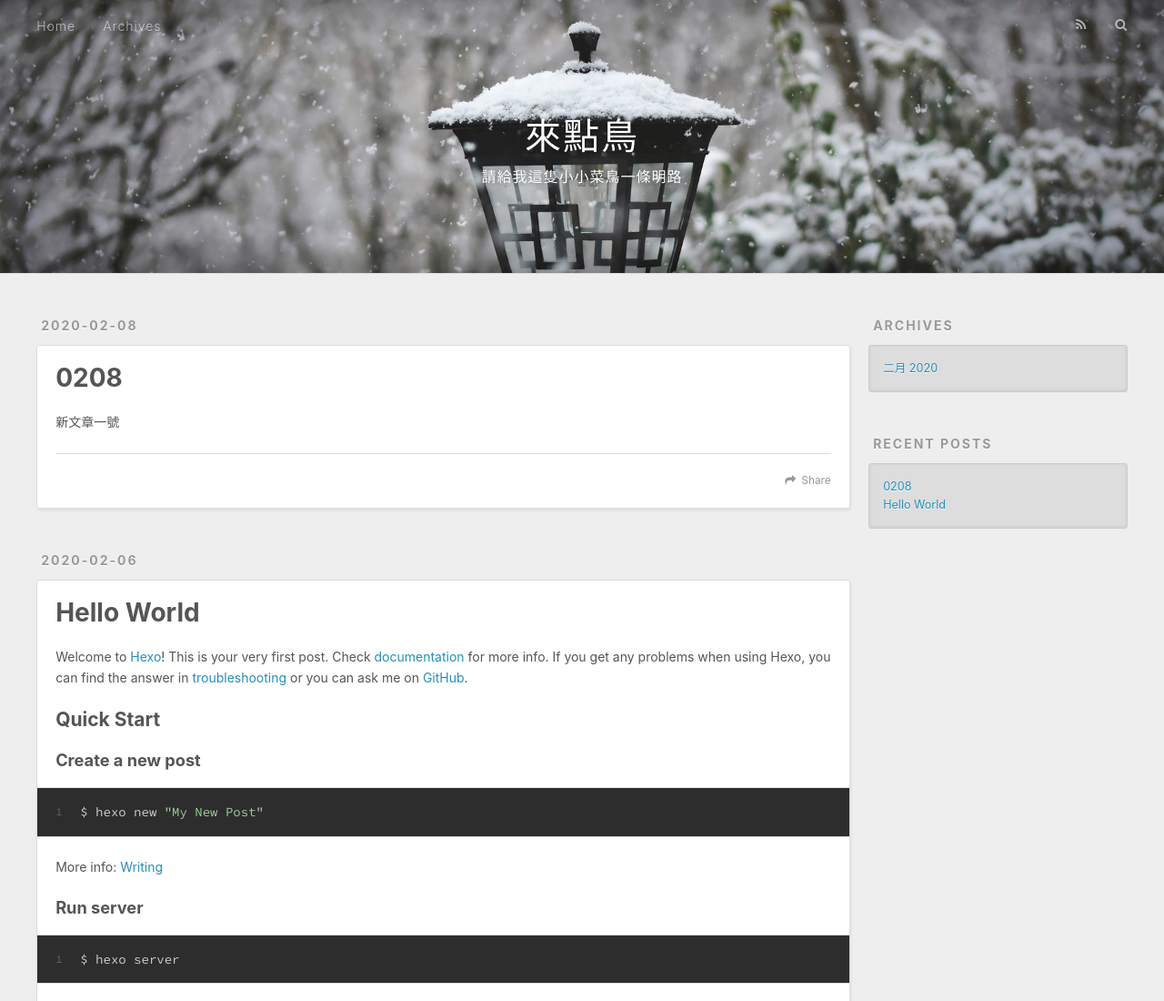
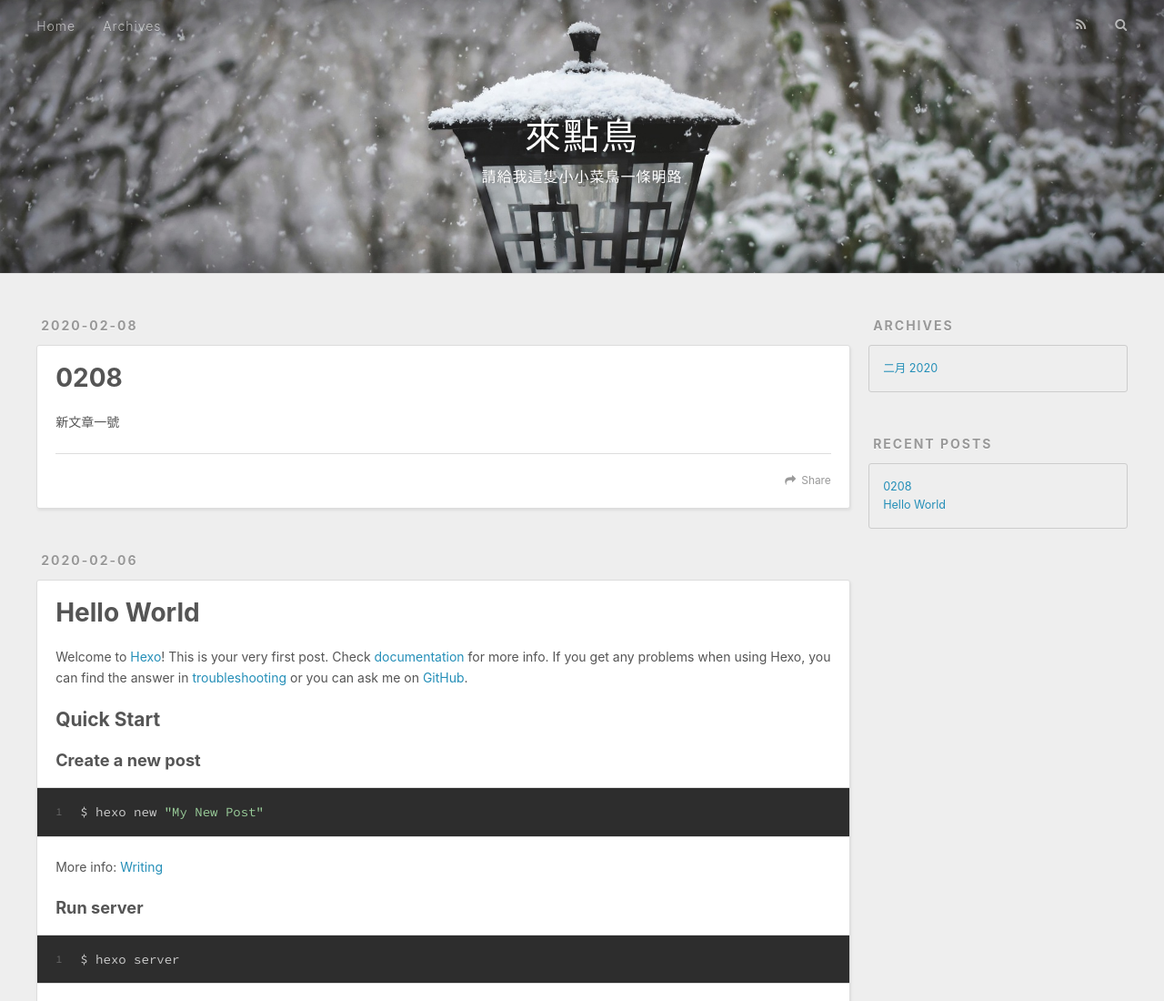
Before and after one commit to s81679/s81679.github.io, a plain HTML site: page index.html in a window 1280 px wide. Shown: the top 1100 px of the page at 91% size. Drawn offline with nearby package versions, Linux system fonts and the light colour scheme.

Commit message:
Site updated: 2020-02-09 00:33:29

```diff
--- a/css/style.css
+++ b/css/style.css
@@ -1300,10 +1300,10 @@ pre .javascript .function {
 }
 .widget {
   color: #777;
-  text-shadow: 0 1px #fff;
-  background: #ddd;
-  -webkit-box-shadow: 0 -1px 4px #ccc inset;
-  box-shadow: 0 -1px 4px #ccc inset;
+  /* text-shadow: 0 1px #fff; */
+  /* background: #ddd; */
+  /* -webkit-box-shadow: 0 -1px 4px #ccc inset; */
+  /* box-shadow: 0 -1px 4px #ccc inset; */
   border: 1px solid #ccc;
   padding: 15px;
   border-radius: 3px;
```
